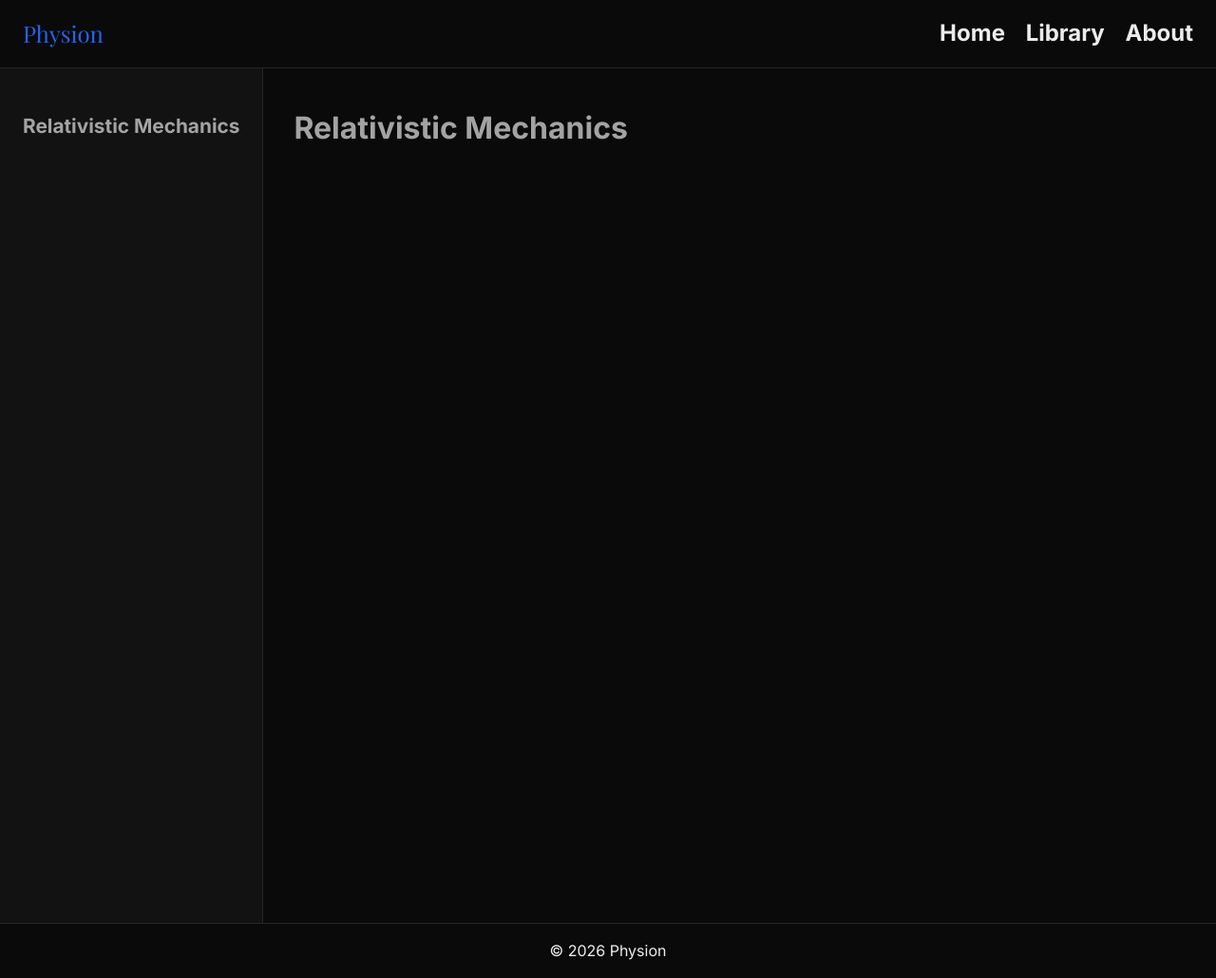
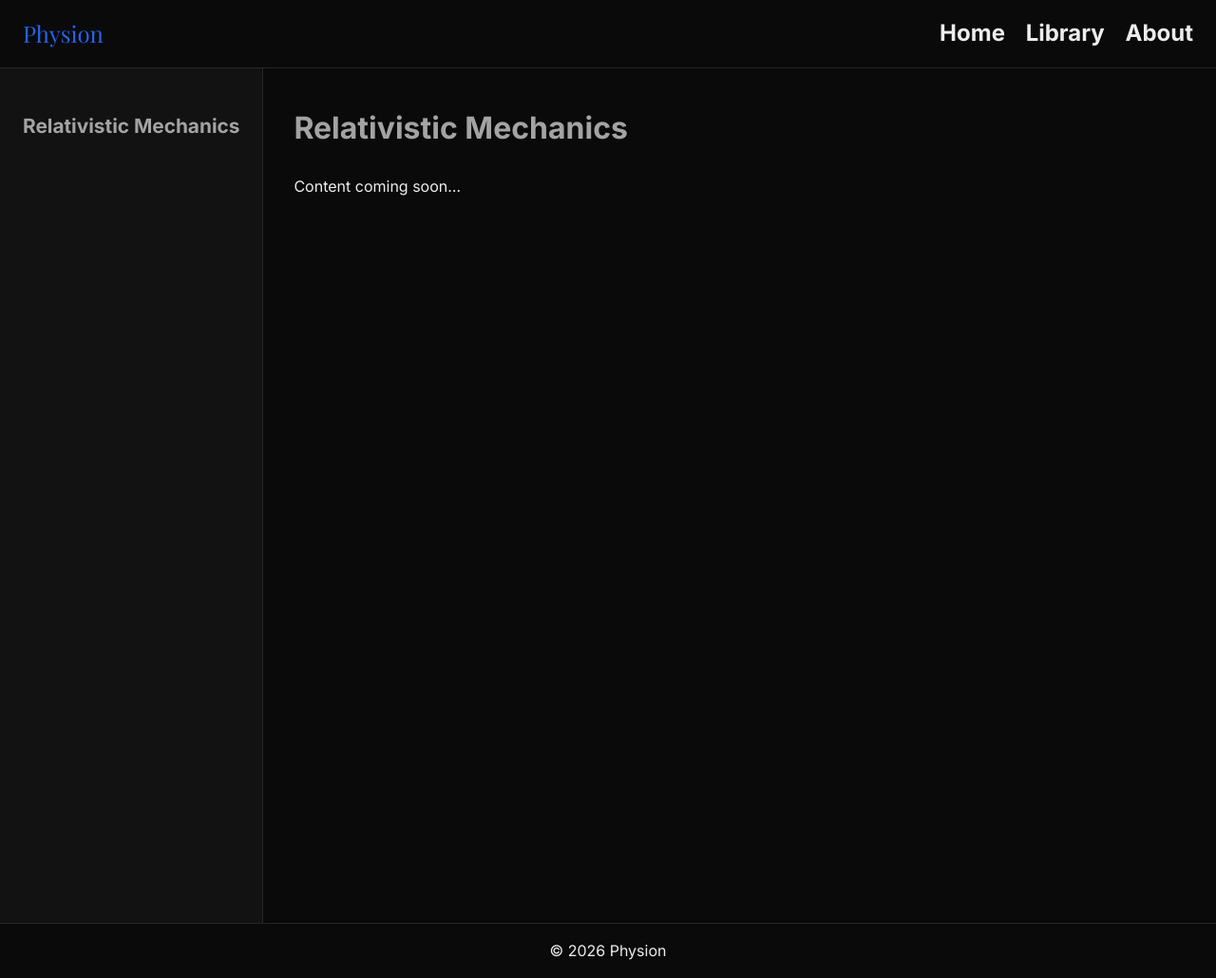
Before and after one commit to thfahim-xyz/physion, a Jekyll site: the page built from books/rm/rm0.md, in a window 1280 px wide. Shown: the whole page at 95% size. Built offline with Jekyll 4.4.1, drawn with Linux system fonts in a browser that asks for light colours.

Commit message:
Update rm0.md

```diff
--- a/books/rm/rm0.md
+++ b/books/rm/rm0.md
@@ -4,4 +4,6 @@ title: Relativistic Mechanics
 book: rm
 ---
 
-# Relativistic Mechanics
+# {{ page.title }}
+
+Content coming soon...
```
